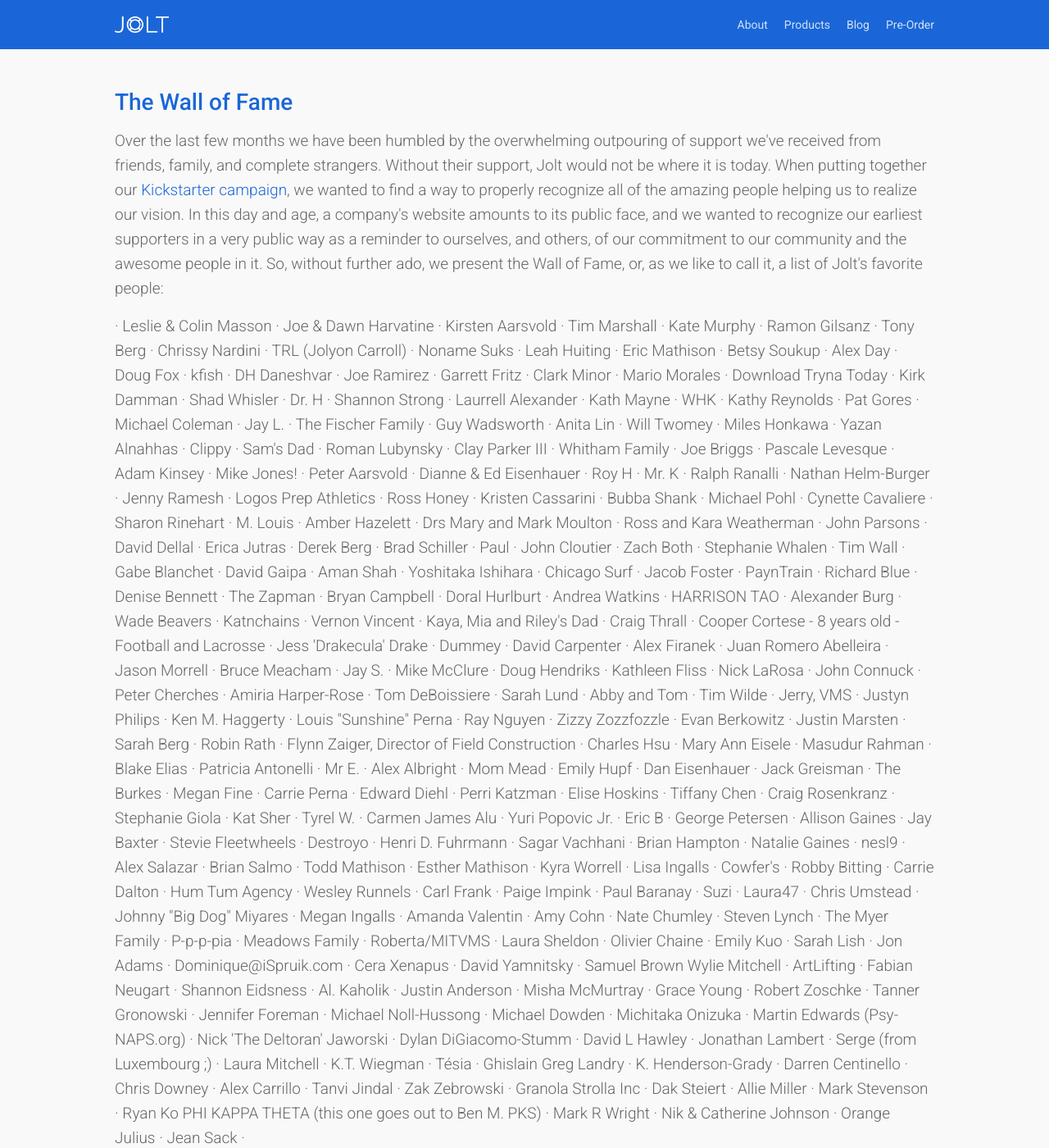
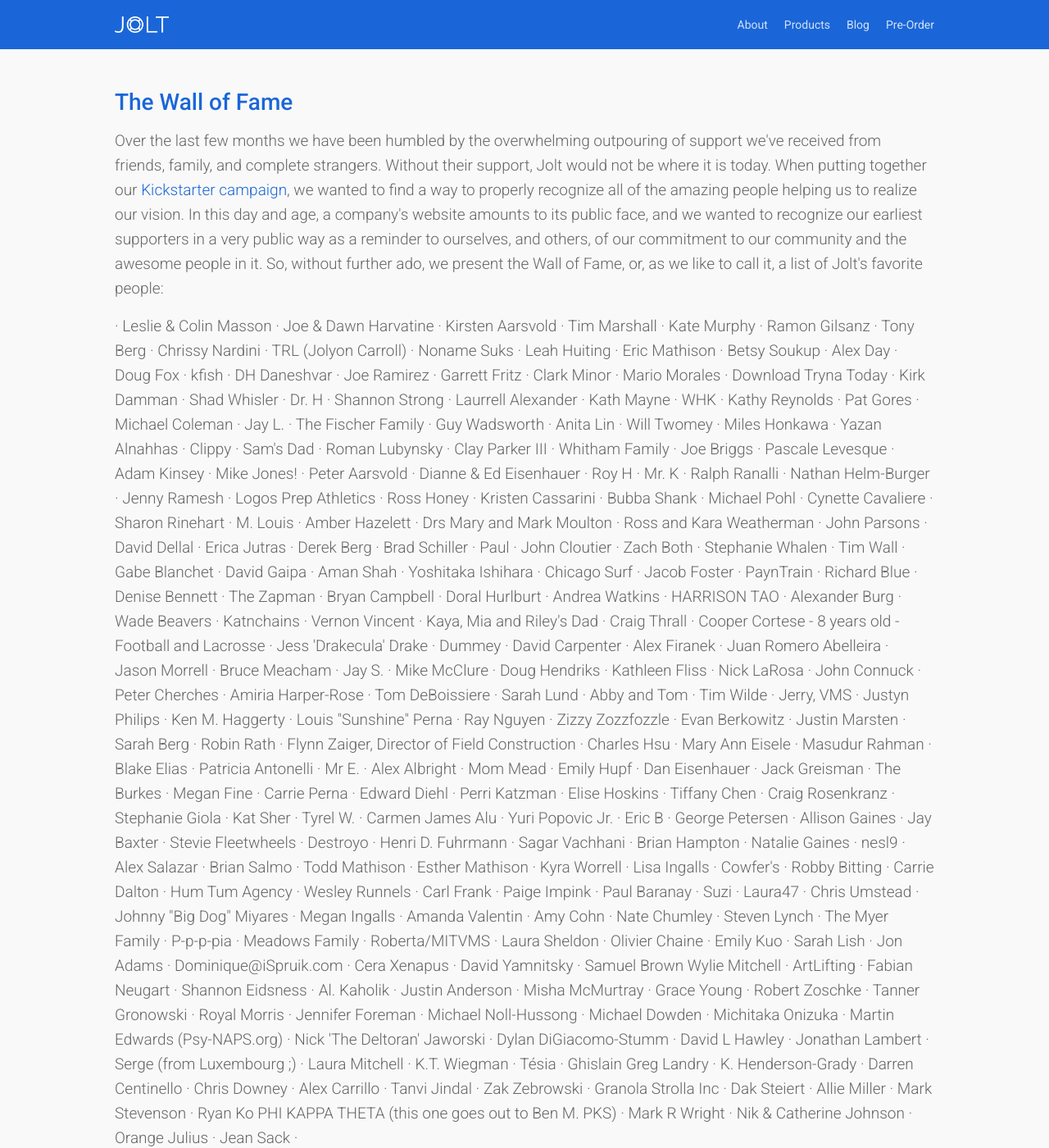
Before and after one commit to JoltSensor/joltsensor.github.io, a Jekyll site: the page built from walloffame/index.html, in a window 1280 px wide and 1400 px high. Shown: the whole window at 82% size. Built offline with Jekyll 4.4.1, drawn with Linux system fonts in a browser that asks for light colours; nearby versions of some CDN libraries.

Commit message:
Added new backer to backer wall of fame

```diff
--- a/_data/backers.yml
+++ b/_data/backers.yml
@@ -205,6 +205,7 @@
 - name: Grace Young
 - name: Robert Zoschke
 - name: Tanner Gronowski
+- name: Royal Morris
 - name: Jennifer Foreman
 - name: Michael Noll-Hussong
 - name: Michael Dowden
```
